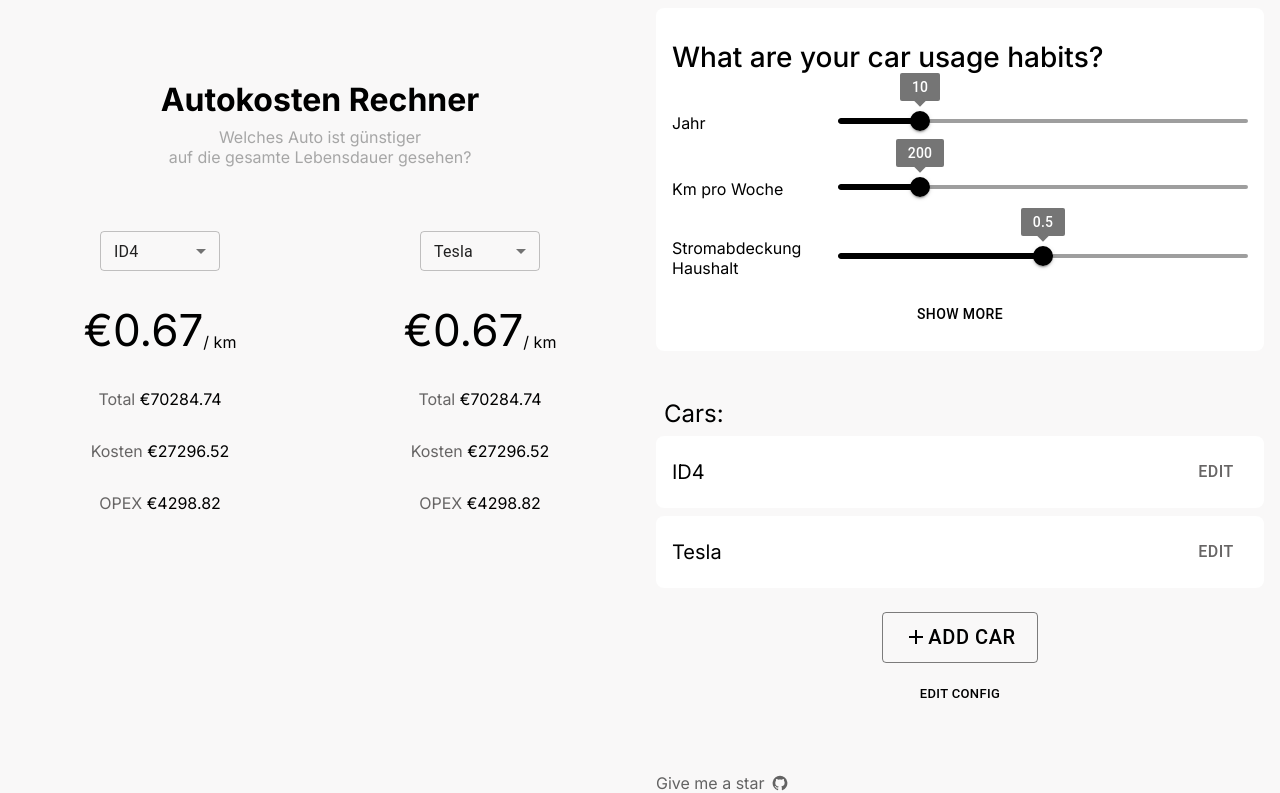
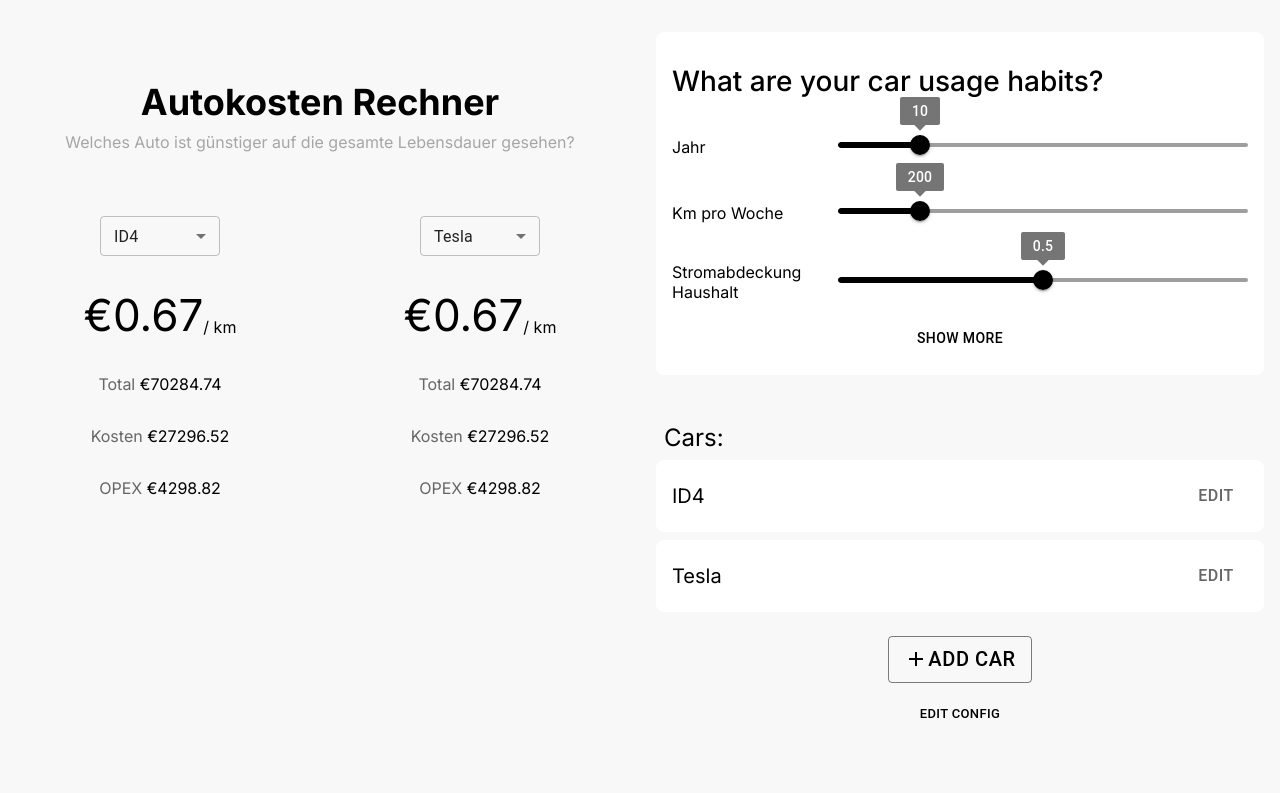
Before and after one commit to yechenyan/car-cost-calculate, a Next.js app: page / in a window 1280 px wide. Shown: the top 793 px of the page. Built offline with nearby package versions, Linux system fonts and the light colour scheme.

Commit message:
update button

```diff
--- a/app/Home/AddCar/index.tsx
+++ b/app/Home/AddCar/index.tsx
@@ -44,7 +44,7 @@
     paddingTop: 3,
     paddingBottom: 1
   }}>
-    <Button onClick = {addCar} size='large' sx={{
+    <Button onClick = {addCar} size='medium' sx={{
       fontSize: 20
     }} variant="outlined"><AddIcon />Add Car</Button>
   </Box>
--- a/app/Home/Demand/index.jsx
+++ b/app/Home/Demand/index.jsx
@@ -14,6 +14,7 @@
 
   return (
     <Box sx= {{
+      marginTop: 4,
       paddingLeft: 2,
       paddingRight: 2,
     }}>
--- a/app/Home/Display/index.jsx
+++ b/app/Home/Display/index.jsx
@@ -7,7 +7,7 @@
     <Box  sx={{
       display: 'flex',
       justifyContent: 'space-between',
-      marginBottom: 10
+      marginBottom: 6
     }}>
       <CarDisplay index={0} />
       <CarDisplay index={1} />
--- a/app/Home/Footer/index.jsx
+++ b/app/Home/Footer/index.jsx
@@ -26,7 +26,7 @@
     }}/></Link>
     <Box sx= {{marginTop: 3}}>Chenyan.Ye@Student.HTW-Berlin.de</Box>
     <Box sx= {{marginTop: 1}}>Anjiali@Student.HTW-Berlin.de</Box>
-    <Box sx= {{marginTop: 1}}>2024</Box>
+    <Box sx= {{marginTop: 3}}>@2024</Box>
   </Box>
 }
 
--- a/app/Home/Head.jsx
+++ b/app/Home/Head.jsx
@@ -5,7 +5,7 @@
     <Box sx={{ paddingTop: 10}}>
       <Box
         sx={{
-          fontSize: "32px",
+          fontSize: "36px",
           fontWeight: 700,
           textAlign: "center",
         }}
@@ -13,7 +13,7 @@
         Autokosten Rechner
       </Box>
       <Box sx={{ color: "#A6A6A6", textAlign: "center", marginTop: 1, marginBottom: 8 }}>
-        Welches Auto ist günstiger <br />auf die gesamte Lebensdauer gesehen?{" "}
+        Welches Auto ist günstiger auf die gesamte Lebensdauer gesehen?{" "}
       </Box>
     </Box>
   );
--- a/app/Home/index.jsx
+++ b/app/Home/index.jsx
@@ -23,15 +23,24 @@
         flexWrap: 'wrap'
       }}
     >
-      <Box sx= {{flex:1, '@media(minWidth: 1025px)' : {
-    width: '100%'
-  }}}>
+      <Box
+        md = {{
+          width: '50%'
+        }}
+        sx= {{
+          flex:1,
+        }}
+      >
         <Head />
         <Display />
       </Box>
-      <Box sx= {{flex: 1,  '@media(minWidth: 1025px)' : {
-    width: '100%'
-  }}}>
+      <Box
+       md = {{
+        width: '50%'
+      }}
+        sx= {{
+          flex: 1,
+        }}>
       <Demand />
 
         <Cars />
```
Also changed, not shown: app/not-found.js (added, +12 -0 lines).
